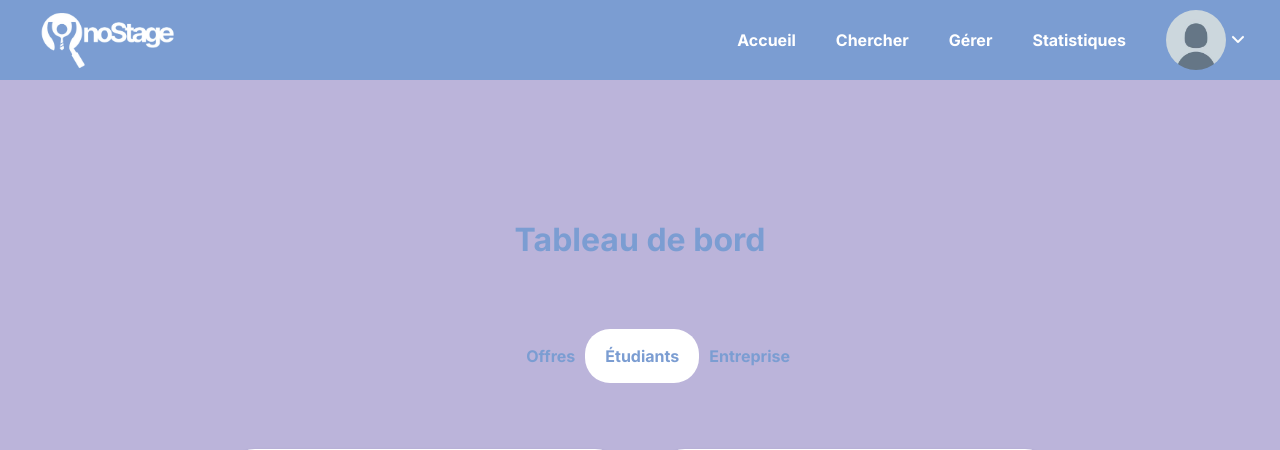
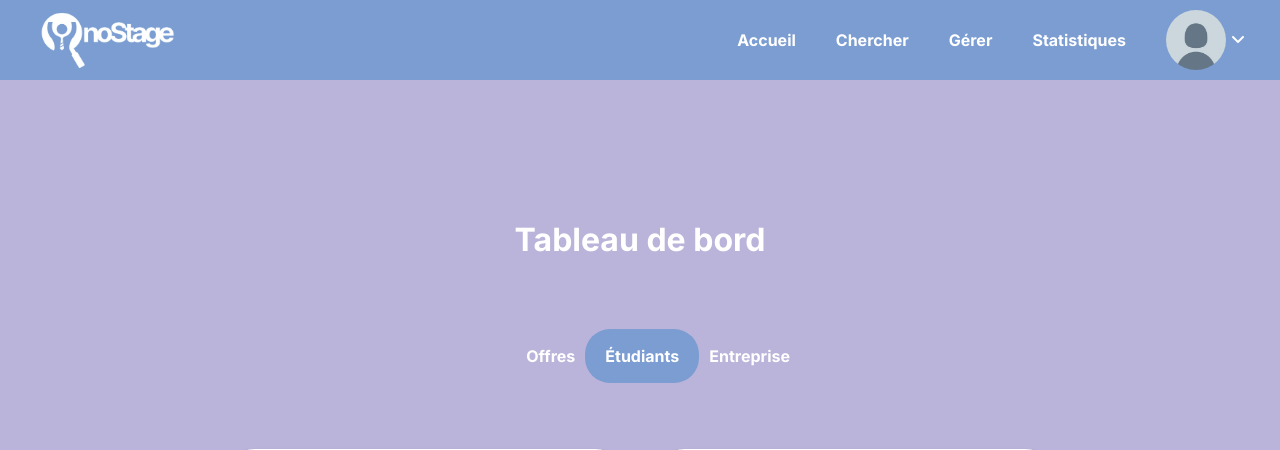
Before and after one commit to FRAIOLIenzo/Projet_WEB, a PHP site: page /statistique_etudiant.php in a window 1280 px wide. Shown: the top 450 px of the page. Run offline with PHP 8.4, Linux system fonts and the light colour scheme; some libraries are stand-ins or nearby versions.

Commit message:
changement de couleur des barre de menu

```diff
--- a/style/style_gerer_entreprises.css
+++ b/style/style_gerer_entreprises.css
@@ -38,7 +38,7 @@ main {
 }
 
 .square {
-  background-color: #fff;
+  background-color: #7b9dd2;
   width: 114px;
   height: 54px;
   border-radius: 25px;
@@ -52,7 +52,7 @@ main {
   text-decoration: none; /* Supprimer le soulignement du lien */
 }
 .menu a:visited {
-  color: #7b9dd2; /* Utilise la couleur par défaut du texte */
+  color: #ffffff; /* Utilise la couleur par défaut du texte */
   text-decoration: none; /* Supprime le soulignement */
 }
 /*CSS POUR LA RECHERCHE DES PILOTES*/
--- a/style/style_statistique_entreprise.css
+++ b/style/style_statistique_entreprise.css
@@ -34,7 +34,7 @@ main{
 
 
 .tableau_de_bord {
-color : #7B9DD2;
+color : #ffffff;
 
 }
 
@@ -66,7 +66,7 @@ margin: 0 10px;
 
 
 .square {
-background-color: white ;
+background-color: #7b9dd2 ;
 width: 114px;
 height: 54px;
 border-radius: 25px;
@@ -77,7 +77,7 @@ justify-content: center;
 
 
 .menu a{
-color: #7b9dd2;
+color: white;
 text-decoration: none;
 }
 
--- a/style/style_statistique_etudiant.css
+++ b/style/style_statistique_etudiant.css
@@ -34,7 +34,7 @@ main{
 
 
 .tableau_de_bord {
-color : #7B9DD2;
+color : #ffffff;
 
 }
 
@@ -66,7 +66,7 @@ margin: 0 10px;
 
 
 .square {
-background-color: white ;
+background-color: #7b9dd2 ;
 width: 114px;
 height: 54px;
 border-radius: 25px;
@@ -77,7 +77,7 @@ justify-content: center;
 
 
 .menu a{
-color: #7b9dd2;
+color: #ffffff;
 text-decoration: none;
 }
 
--- a/style/style_statistique_offres_stage.css
+++ b/style/style_statistique_offres_stage.css
@@ -33,7 +33,7 @@ main{
 
 
 .tableau_de_bord {
-color : #7B9DD2;
+color : #ffffff;
 
 }
 
@@ -65,7 +65,7 @@ margin: 0 10px;
 
 
 .square {
-background-color: white ;
+background-color: #7b9dd2 ;
 width: 114px;
 height: 54px;
 border-radius: 25px;
@@ -76,7 +76,7 @@ justify-content: center;
 
 
 .menu a{
-color: #7b9dd2;
+color: #ffffff;
 text-decoration: none;
 }
 
```
